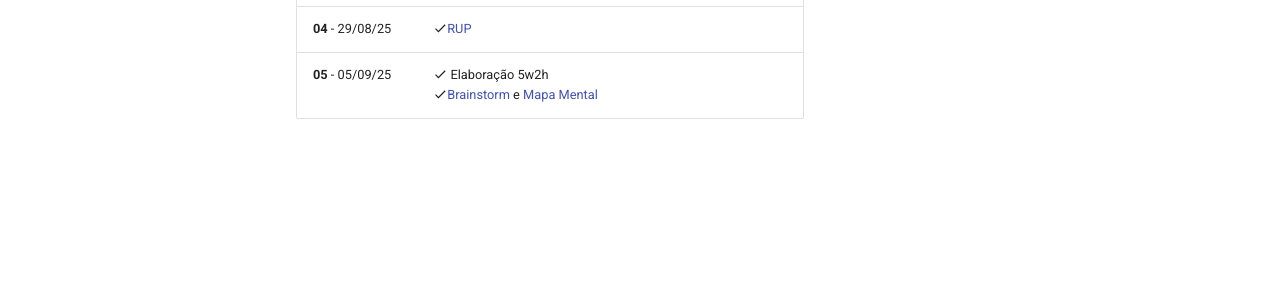
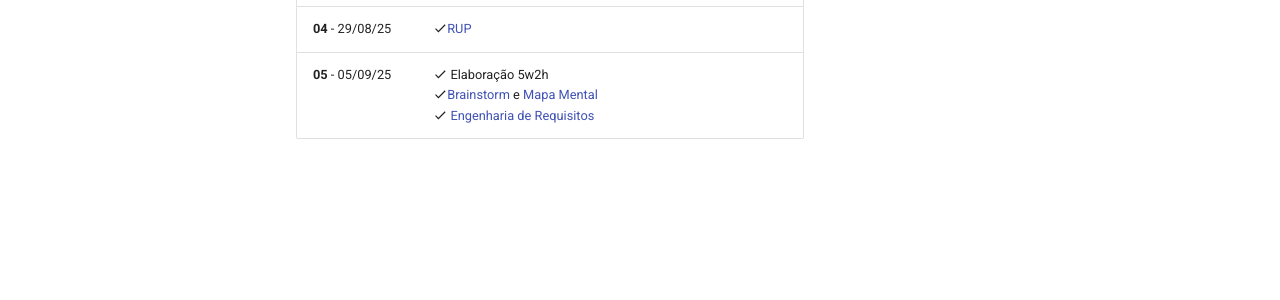
Before and after one commit to jonh-carvalho/PBE_25.2_8002, an MkDocs documentation site: the page built from docs/Disciplina/aulas.md, in a window 1280 px wide. Shown: the part 484-784 px from the top of the page. Built offline with MkDocs 1.6.1 and Material for MkDocs 9.7.7, drawn with Linux system fonts in a browser that asks for light colours; comment, search, counter and statistics services are not loaded.

Commit message:
requisitos

```diff
--- a/docs/Disciplina/aulas.md
+++ b/docs/Disciplina/aulas.md
@@ -6,10 +6,10 @@
 | __02__ - 15/08/25     | :material-check: [Configuração de Ambiente de Desenvolvimento](https://liveestacio-my.sharepoint.com/:w:/g/personal/00661711722_professores_ibmec_edu_br/EU2fCcJwgTFLvWNyOSUtNWABng3aZ0HtBI38y6beD8dItQ?e=2VBo3W) <br> :material-check: Configuração repositório  |
 | __03__ - 22/08/25     | :material-check: |
 | __04__ - 29/08/25     | :material-check:[RUP](../assets/Aulas/RUP.pdf)   |
-| __05__ - 05/09/25     | :material-check: Elaboração 5w2h  <br> :material-check:[Brainstorm](../assets/Aulas/O%20processo%20de brainstorm.pdf) e [Mapa Mental](../assets/Aulas/Mapa%20Mental.pdf)|
+| __05__ - 05/09/25     | :material-check: Elaboração 5w2h  <br> :material-check:[Brainstorm](../assets/Aulas/O%20processo%20de brainstorm.pdf) e [Mapa Mental](../assets/Aulas/Mapa%20Mental.pdf) <br> :material-check: [Engenharia de Requisitos](..//assets/Aulas/Engenharia%20de%20Requisitos_Cap05.pdf) |
 <!--
 
-| __06__ - 28/03/24     | :material-check: [Engenharia de Requisitos](..//assets/Aulas/Engenharia%20de%20Requisitos_Cap05.pdf)  <br> - [Análise OO e UML](../assets/Aulas/AnaliseOO&UML.pdf) <br> - Diagrama de Casos de Uso <br> - [Classes](../assets/Aulas/Classes_Pacotes.pdf) |
+| __06__ - 28/03/24     |  <br> - [Análise OO e UML](../assets/Aulas/AnaliseOO&UML.pdf) <br> - Diagrama de Casos de Uso <br> - [Classes](../assets/Aulas/Classes_Pacotes.pdf) |
 | __07__ - 04/04/25     | :material-check: AP1    |
 | __08__ - 11/04/25     | :material-check: Python OO <br> - [Notebook](../Disciplina/Roteiros/__Construção/Poo/poo.ipynb) <br> - [Conceito de OO](../Disciplina/Roteiros/__Construção/Poo/Conceitos-basicos-de-OO.pdf) <br> - [Python OO](../Disciplina/Roteiros/__Construção/Poo/Python-OO.pdf) <br> - Introdução ao Django  |
 | __09__ - 18/04/25     | :material-check: Feriado  |
```
